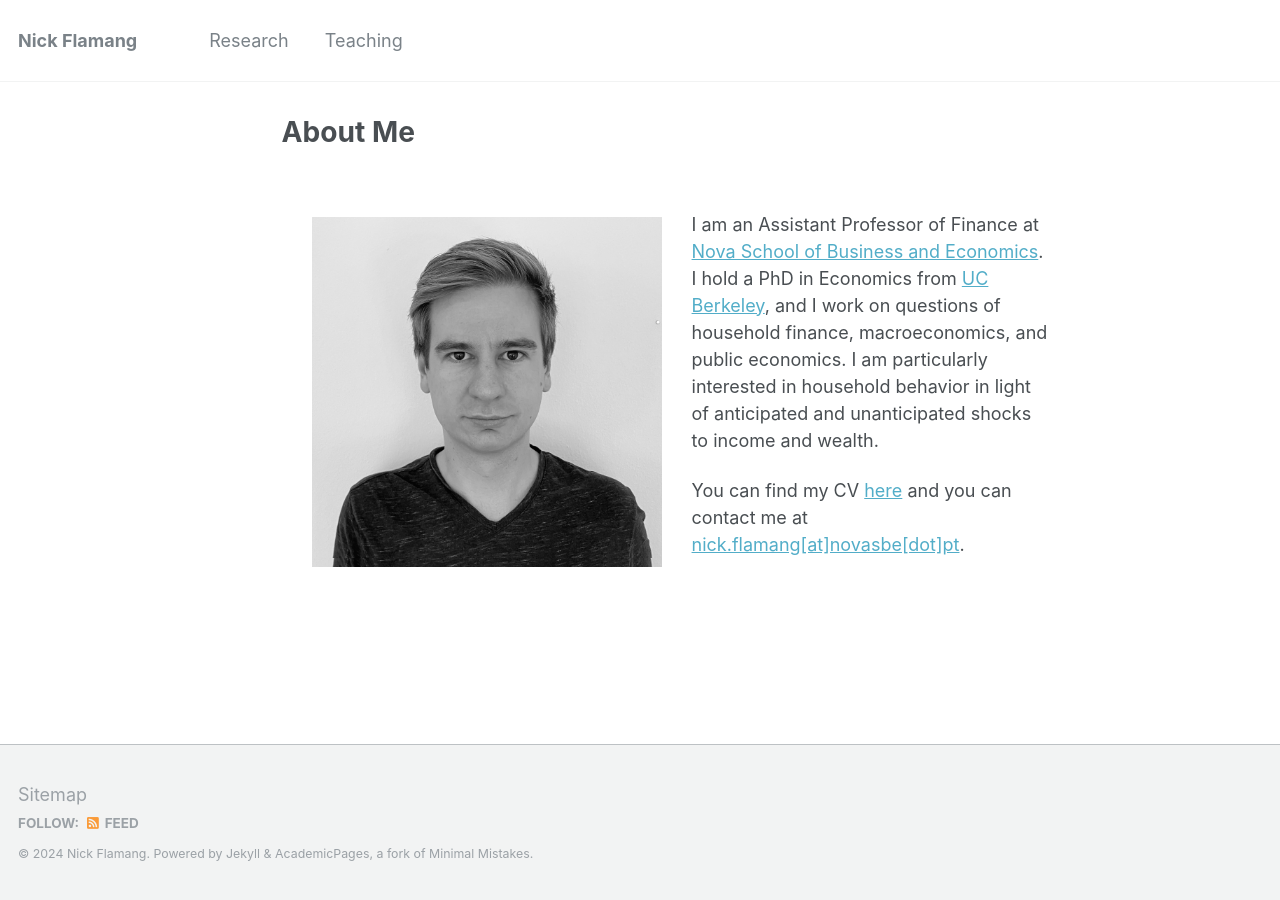
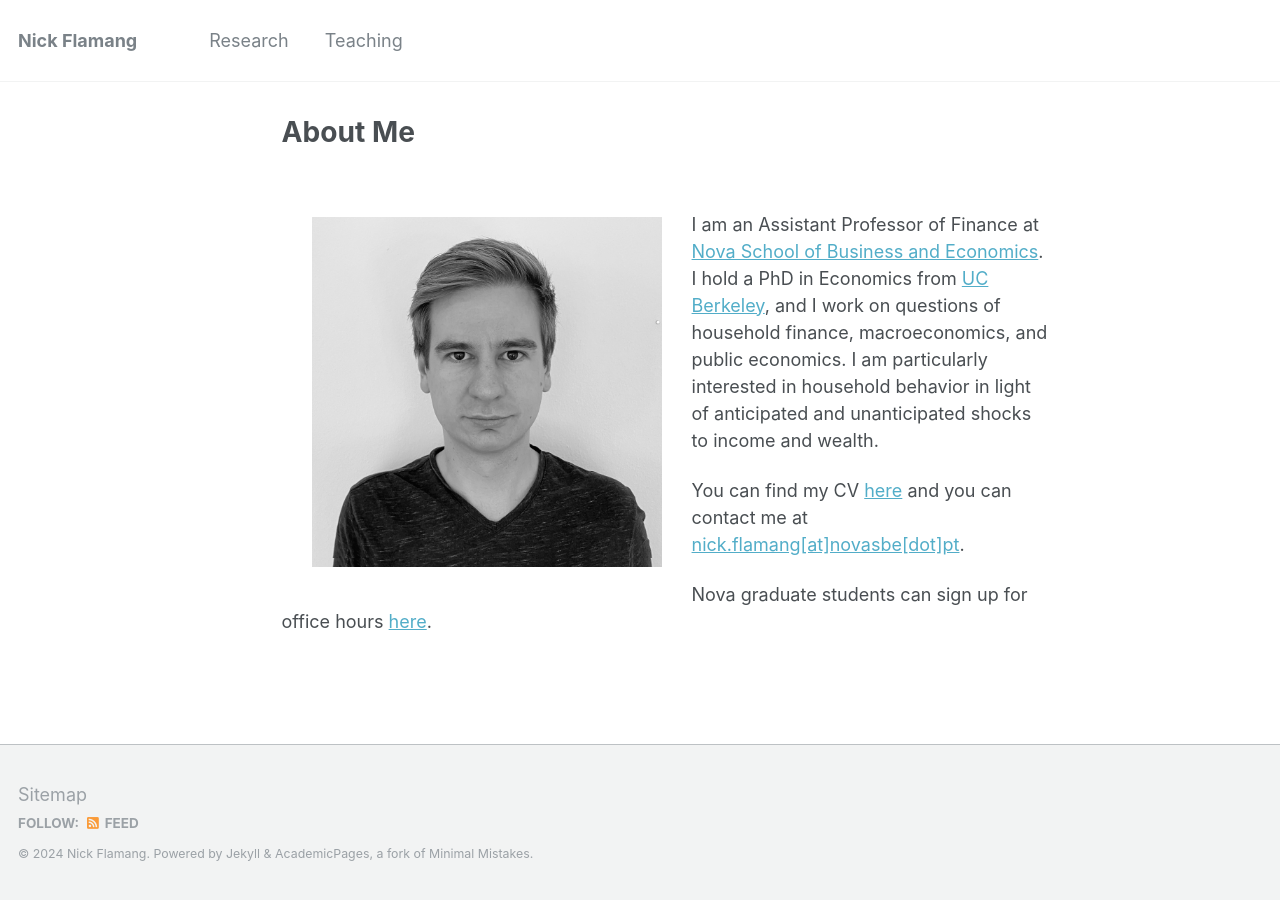
Before and after one commit to nickflamang/nickflamang.github.io, a Jekyll site: the page built from index.md, in a window 1280 px wide. Built offline with Jekyll 4.4.1, drawn with Linux system fonts in a browser that asks for light colours.

Commit message:
Update index.md

```diff
--- a/index.md
+++ b/index.md
@@ -9,3 +9,5 @@ author_profile: false
 I am an Assistant Professor of Finance at [Nova School of Business and Economics](https://www.novasbe.unl.pt/en/finance). I hold a PhD in Economics from [UC Berkeley](https://www.econ.berkeley.edu/), and I work on questions of household finance, macroeconomics, and public economics. I am particularly interested in household behavior in light of anticipated and unanticipated shocks to income and wealth.
 
 You can find my CV [here](https://nickflamang.github.io/files/CV_Niklas_Flamang.pdf) and you can contact me at [nick.flamang[at]novasbe[dot]pt](mailto:nick.flamang@novasbe.pt).
+
+Nova graduate students can sign up for office hours [here](https://calendly.com/nick-flamang/30min).
```
